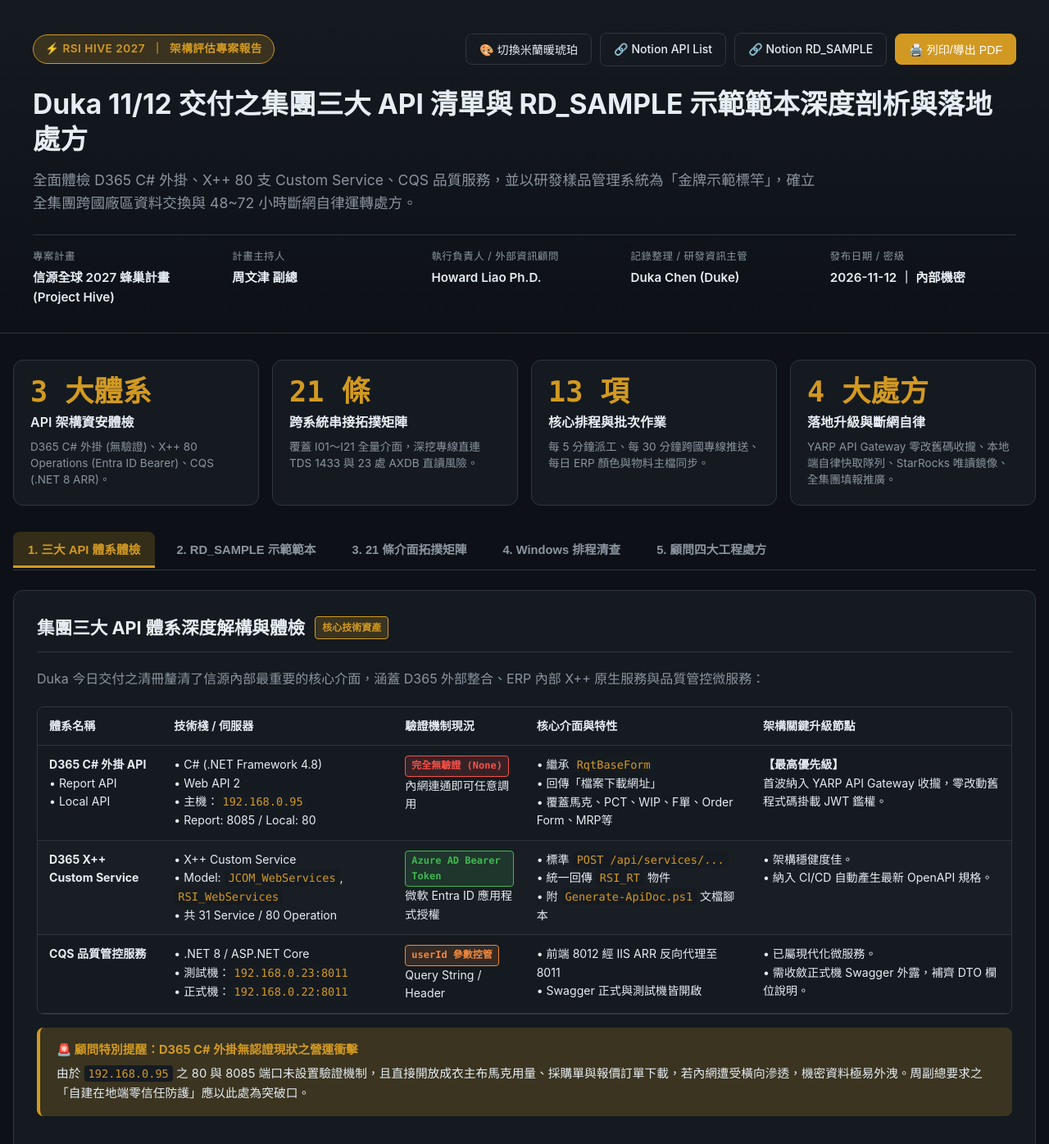
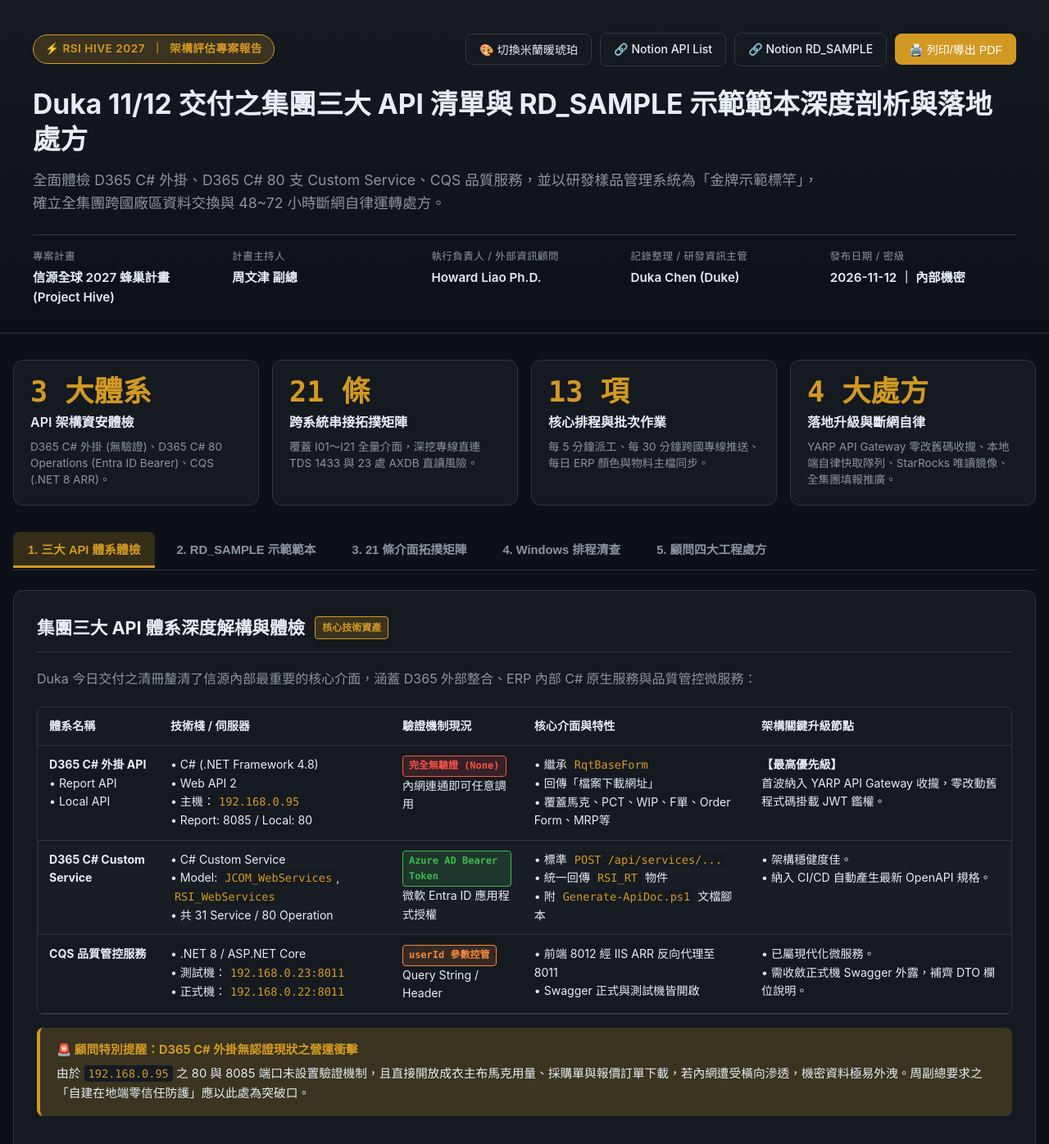
Before and after one commit to HowardLiao/RSI, a plain HTML site: page duke_api_evaluation_report.html in a window 1280 px wide. Shown: the top 1396 px of the page at 82% size. Drawn offline with Linux system fonts and the light colour scheme.

Commit message:
fix(docs): remove conversational phrases and badge, standardize D365 C# service representation

```diff
--- a/duke_api_evaluation_report.html
+++ b/duke_api_evaluation_report.html
@@ -400,7 +400,7 @@
 
       <h1 class="hero-title">Duka 11/12 交付之集團三大 API 清單與 RD_SAMPLE 示範範本深度剖析與落地處方</h1>
       <p class="hero-subtitle">
-        全面體檢 D365 C# 外掛、X++ 80 支 Custom Service、CQS 品質服務，並以研發樣品管理系統為「金牌示範標竿」，確立全集團跨國廠區資料交換與 48~72 小時斷網自律運轉處方。
+        全面體檢 D365 C# 外掛、D365 C# 80 支 Custom Service、CQS 品質服務，並以研發樣品管理系統為「金牌示範標竿」，確立全集團跨國廠區資料交換與 48~72 小時斷網自律運轉處方。
       </p>
 
       <div class="meta-grid">
@@ -435,7 +435,7 @@
       <div class="bento-card">
         <div class="bento-num">3 大體系</div>
         <div class="bento-title">API 架構資安體檢</div>
-        <div class="bento-desc">D365 C# 外掛 (無驗證)、X++ 80 Operations (Entra ID Bearer)、CQS (.NET 8 ARR)。</div>
+        <div class="bento-desc">D365 C# 外掛 (無驗證)、D365 C# 80 Operations (Entra ID Bearer)、CQS (.NET 8 ARR)。</div>
       </div>
       <div class="bento-card">
         <div class="bento-num">21 條</div>
@@ -472,7 +472,7 @@
         </div>
 
         <p style="margin-bottom: 20px; color: var(--text-muted);">
-          Duka 今日交付之清冊釐清了信源內部最重要的核心介面，涵蓋 D365 外部整合、ERP 內部 X++ 原生服務與品質管控微服務：
+          Duka 今日交付之清冊釐清了信源內部最重要的核心介面，涵蓋 D365 外部整合、ERP 內部 C# 原生服務與品質管控微服務：
         </p>
 
         <div class="table-container">
@@ -495,8 +495,8 @@
                 <td><strong>【最高優先級】</strong><br>首波納入 YARP API Gateway 收攏，零改動舊程式碼掛載 JWT 鑑權。</td>
               </tr>
               <tr>
-                <td><strong>D365 X++ Custom Service</strong></td>
-                <td>• X++ Custom Service<br>• Model: <code>JCOM_WebServices</code>, <code>RSI_WebServices</code><br>• 共 31 Service / 80 Operation</td>
+                <td><strong>D365 C# Custom Service</strong></td>
+                <td>• C# Custom Service<br>• Model: <code>JCOM_WebServices</code>, <code>RSI_WebServices</code><br>• 共 31 Service / 80 Operation</td>
                 <td><span class="tag tag-success">Azure AD Bearer Token</span><br>微軟 Entra ID 應用程式授權</td>
                 <td>• 標準 <code>POST /api/services/...</code><br>• 統一回傳 <code>RSI_RT</code> 物件<br>• 附 <code>Generate-ApiDoc.ps1</code> 文檔腳本</td>
                 <td>• 架構穩健度佳。<br>• 納入 CI/CD 自動產生最新 OpenAPI 規格。</td>
```
Also changed, not shown: rsi_duke_uml2_viewer.html (+3 -3 lines), 2 other files.
